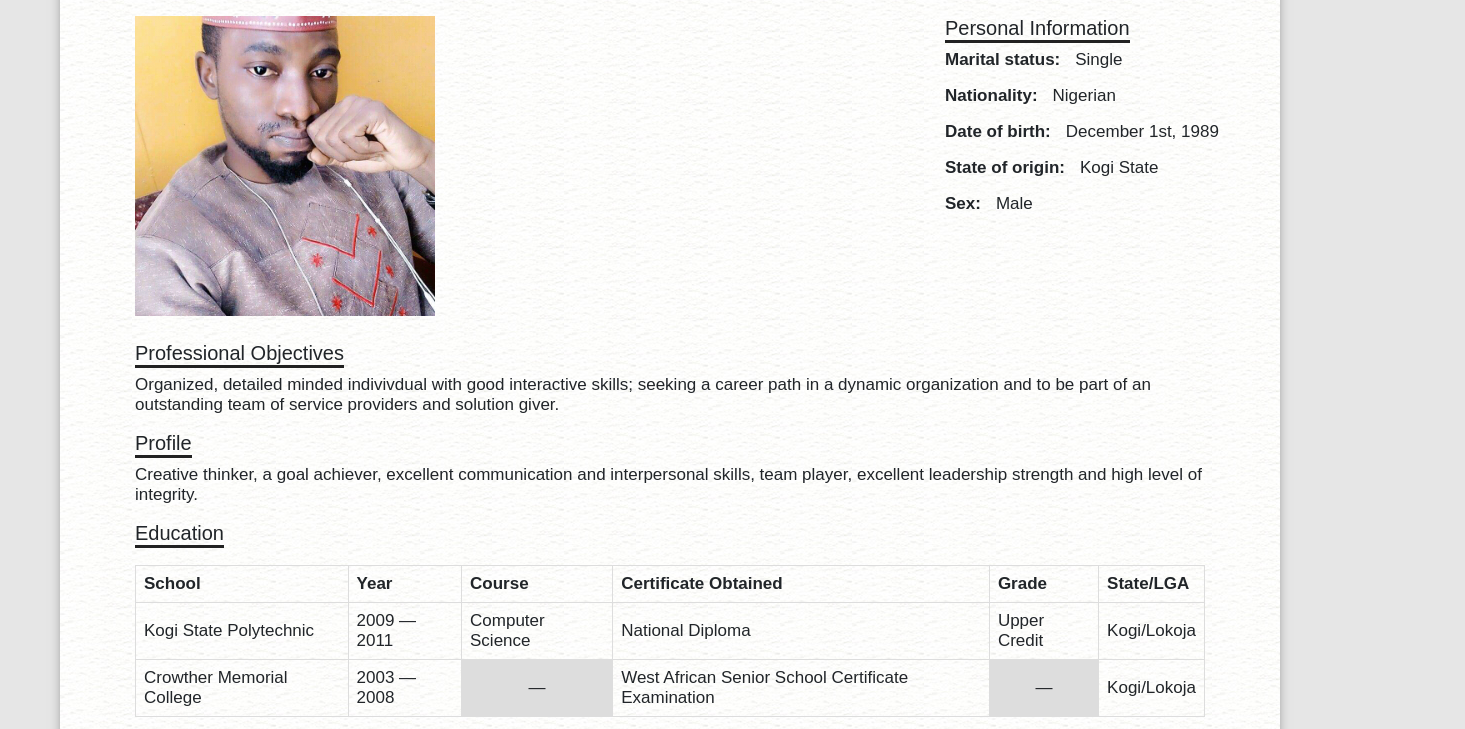
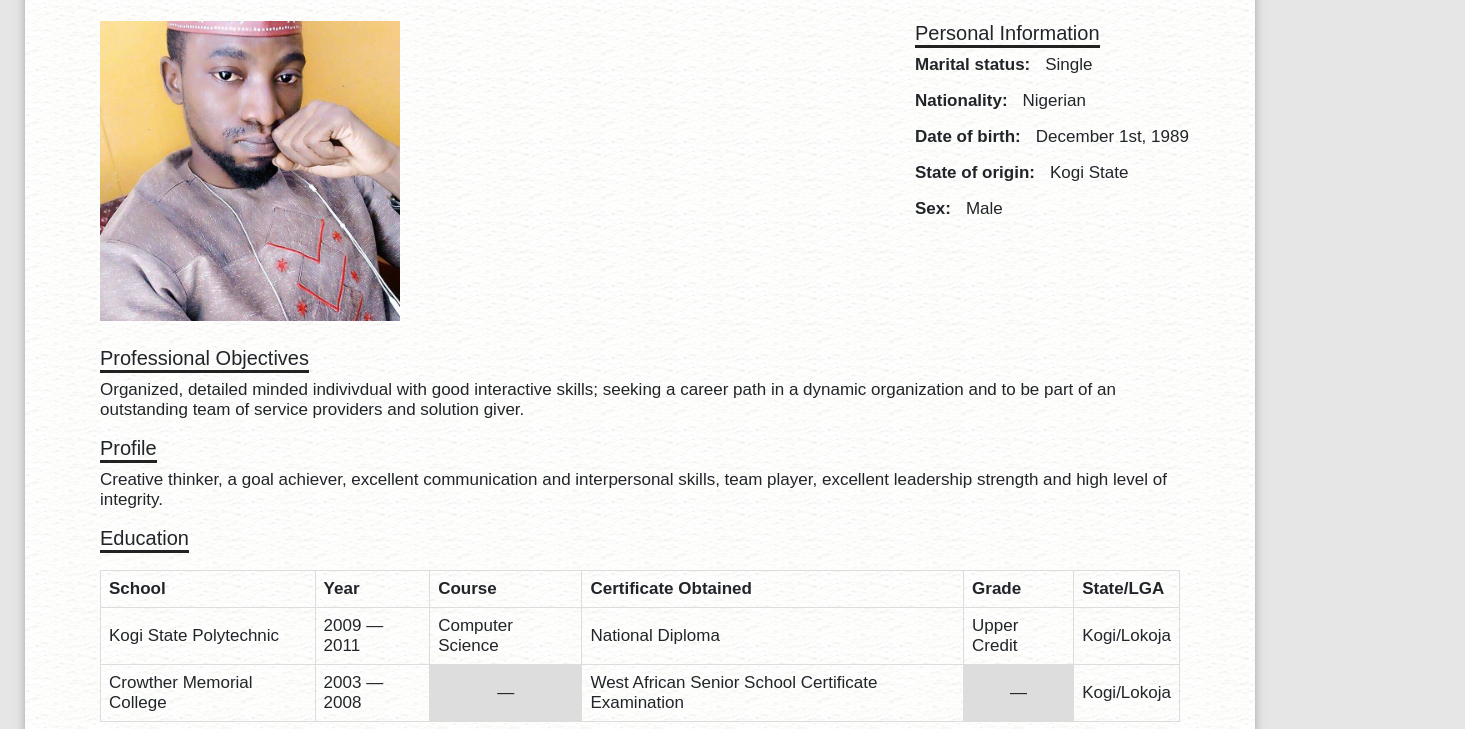
Before and after one commit to SIRBOJ/SIRBOJ.github.io, a plain HTML site: page index.html in a window 1280 px wide. Shown: the part 183-912 px from the top of the page, 1465 px wide, since content can reach past the window. Drawn offline with Linux system fonts and the light colour scheme.

Commit message:
Update web.css

```diff
--- a/web.css
+++ b/web.css
@@ -14,10 +14,11 @@ div#container {
     max-width: 1250px;
     position: absolute;
     line-height: normal;
-    left: 60px;
+    left: 10px;
+    right: 10px;
     max-height: auto;
     padding: 60px;
-    margin: 10px 0 10px 0px;
+    margin: 15px;
     background-size: cover;
     box-sizing: border-box;
     background: rgb(230, 230, 230) url('images/paper-pattern.jpg') top left repeat;
```
